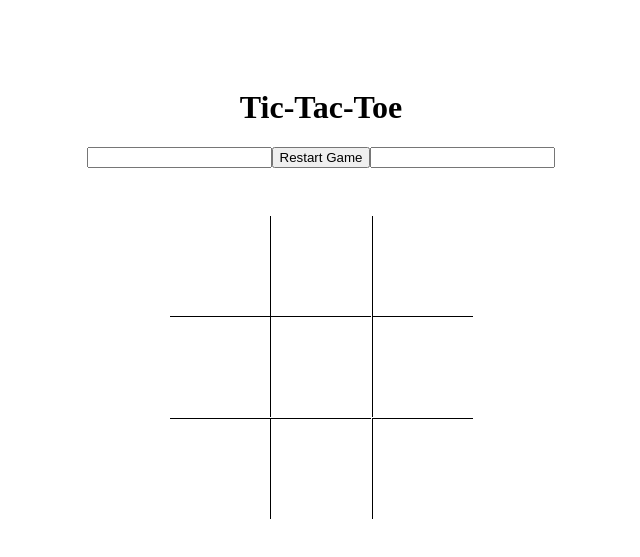
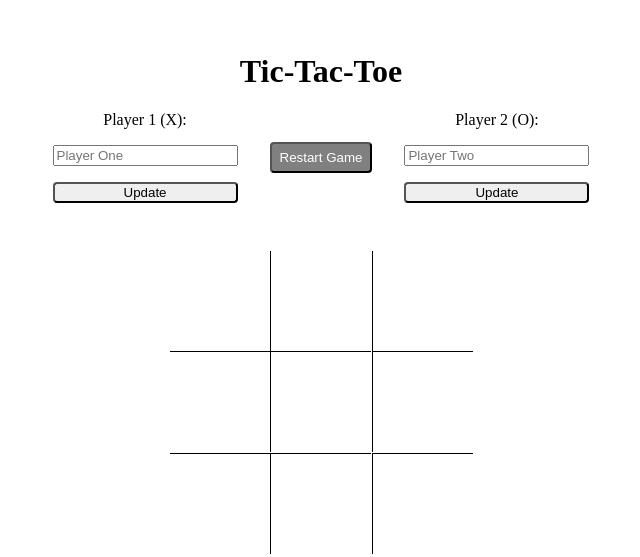
Before and after one commit to jennifertieu/top-tic-tac-toe, a website: page index.html in a window 1280 px wide. Shown: the part 115-672 px from the top of the page, without its empty margins (319-959 px from the left). Drawn offline with Linux system fonts and the light colour scheme.

Commit message:
update player name style, add player form

```diff
--- a/index.html
+++ b/index.html
@@ -11,14 +11,22 @@
     <header>
         <h1>Tic-Tac-Toe</h1>
         <div class="actions">
-            <div class="player-name">
-                <input type="text">
+            <div class="player-details">
+                <form id="playerOneForm" action="post">
+                    <label for="player-one-name">Player 1 (X):</label>
+                    <input id="player-one-name" name="player-one-name" type="text" maxlength="100" placeholder="Player One">
+                    <button type="submit">Update</button>
+                </form>
             </div>
             <div>
                 <button type="button" id="resetButton">Restart Game</button>
             </div>
-            <div class="player-name">
-                <input type="text">
+            <div class="player-details">
+                <form id="playerTwoForm" action="post">
+                    <label for="player-two-name">Player 2 (O):</label>
+                    <input id="player-two-name" name="player-two-name" type="text" maxlength="100" placeholder="Player Two">
+                    <button type="submit">Update</button>
+                </form>
             </div>
         </div>
     </header>
--- a/public/style.css
+++ b/public/style.css
@@ -11,6 +11,7 @@ body {
     height: 100%;
 }
 
+/* Header */
 header {
     display: flex;
     flex-direction: column;
@@ -20,8 +21,42 @@ header {
 
 .actions {
     display: flex;
+    justify-content: center;
+    align-items: center;
+    gap: 2rem;
 }
 
+.actions button {
+    border-radius: 4px;
+}
+
+.actions button:hover {
+    background-color: lightblue;
+    color: #fff;
+}
+
+.player-details form {
+    display: flex;
+    flex-direction: column;
+    gap: 1rem;
+}
+
+.player-details label {
+    text-align: center;
+}
+
+#resetButton {
+    background-color: gray;
+    color: #fff;
+    padding: 6px 8px;
+}
+
+#resetButton:hover {
+    background-color: lightgray;
+    color: #fff;
+}
+
+/* Board */
 .board {
     display: grid;
     grid-template: repeat(3, 1fr) / repeat(3, 1fr);
@@ -33,7 +68,7 @@ header {
     display: flex;
     justify-content: center;
     align-items: center;
-    font-size: 2rem;
+    font-size: 2.5rem;
 }
 
 /* top row */
```
